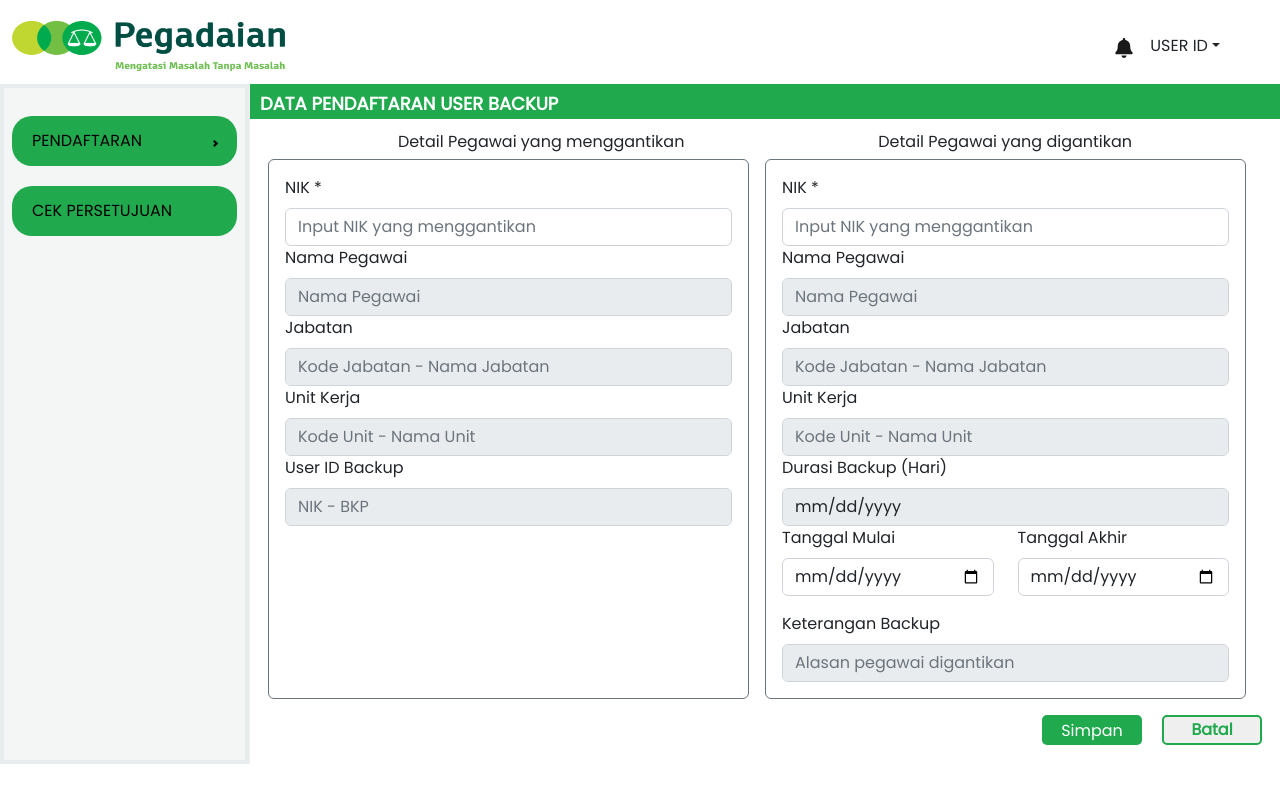
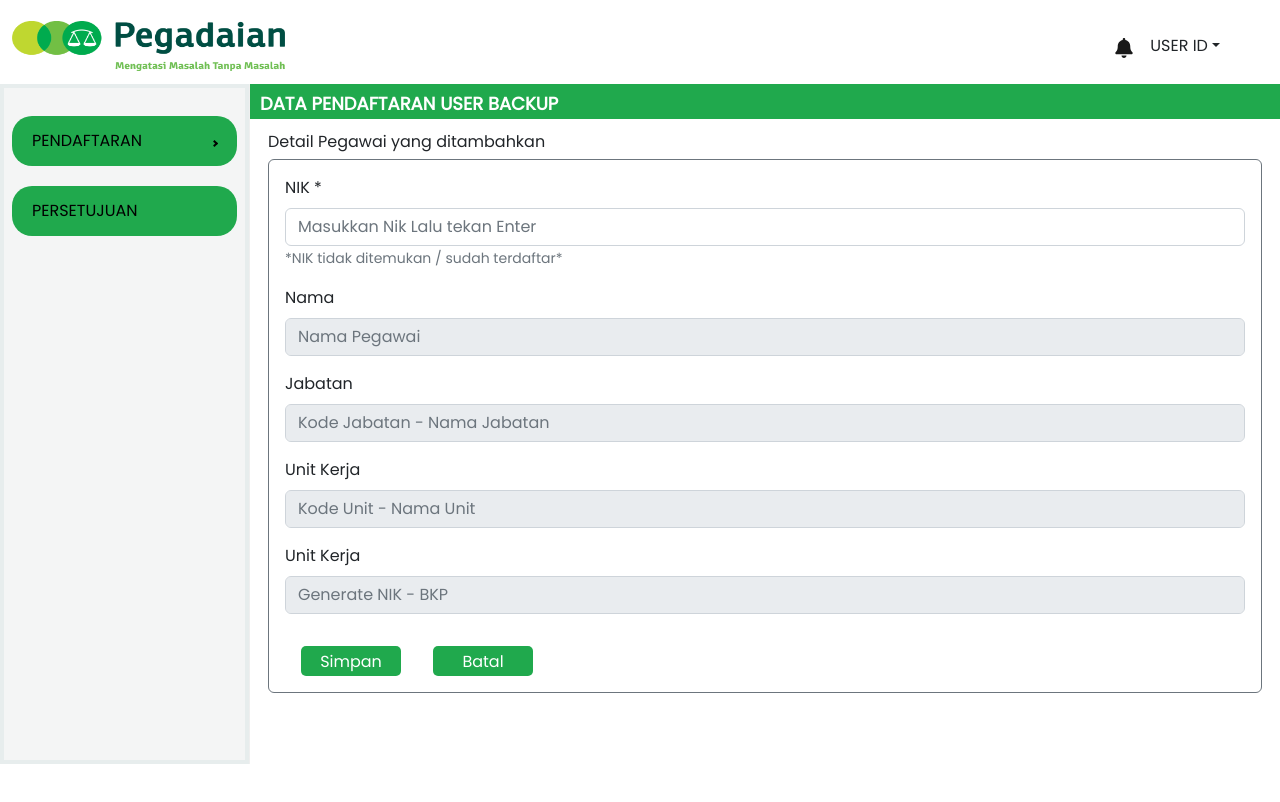
Before and after one commit to AssiddiqieElzaP/pegadaian-webSSO, a React (Create React App) app: page / in a window 1280 px wide. Shown: the top 802 px of the page. Built offline with nearby package versions, Linux system fonts and the light colour scheme.

Commit message:
refactor: changing some code on pages

```diff
--- a/src/component/form/addBackup.jsx
+++ b/src/component/form/addBackup.jsx
@@ -21,7 +21,7 @@ function AddBackup() {
                         <Form.Control type="text" placeholder="Nama Pegawai" disabled />
                      </Form.Group>
                      <Form.Group className="mb-3" controlId="formBasicEmail">
-                        <Form.Label>Jabatan address</Form.Label>
+                        <Form.Label>Jabatan</Form.Label>
                         <Form.Control type="text" placeholder="Kode Jabatan - Nama Jabatan" disabled />
                      </Form.Group>
                      <Form.Group className="mb-3" controlId="formBasicEmail">
--- a/src/component/form/registerBackup.jsx
+++ b/src/component/form/registerBackup.jsx
@@ -39,6 +39,7 @@ function RegisterBackup() {
                   required
                   type="number"
                   placeholder="Input NIK yang menggantikan"
+                  className="mb-3"
                 />
                 <Form.Control.Feedback>NIK sudah sesuai</Form.Control.Feedback>
                 <Form.Control.Feedback type="invalid">
@@ -52,6 +53,7 @@ function RegisterBackup() {
                   disabled
                   type="text"
                   placeholder="Nama Pegawai"
+                  className="mb-3"
                 />
               </Form.Group>
               <Form.Group md="4" controlId="validation3">
--- a/src/component/sidebar.jsx
+++ b/src/component/sidebar.jsx
@@ -1,4 +1,5 @@
 import { Sidebar, Menu, MenuItem, SubMenu } from "react-pro-sidebar";
+import { Link } from "react-router-dom";
 
 const SidebarMenu = () => {
   return (
@@ -6,10 +7,10 @@ const SidebarMenu = () => {
       <Sidebar className="sidebar p-1">
         <Menu className="p-2">
           <SubMenu label="PENDAFTARAN" className="btn-sidebar">
-            <MenuItem> Penambahan </MenuItem>
-            <MenuItem> Pergantian </MenuItem>
+            <MenuItem component={<Link to="/"/>}> Penambahan </MenuItem>
+            <MenuItem component={<Link to="/replacedRegister"/>}> Pergantian </MenuItem>
           </SubMenu>
-          <MenuItem className="btn-sidebar"> CEK PERSETUJUAN </MenuItem>
+          <MenuItem component={<Link to="/approval"/>} className="btn-sidebar"> PERSETUJUAN </MenuItem>
         </Menu>
       </Sidebar>
     </div>
--- a/src/index.js
+++ b/src/index.js
@@ -4,13 +4,14 @@ import './index.css';
 import App from './App';
 import 'bootstrap/dist/css/bootstrap.min.css';
 import { ProSidebarProvider } from 'react-pro-sidebar';
+import { BrowserRouter } from 'react-router-dom';
 const root = ReactDOM.createRoot(document.getElementById('root'));
 root.render(
-  <React.StrictMode>
+  <BrowserRouter>
     <div>
       <ProSidebarProvider>
         <App />
       </ProSidebarProvider>
     </div>
-  </React.StrictMode>
+  </BrowserRouter>
 );
--- a/src/pages/regist-user-backup/addRegist.jsx
+++ b/src/pages/regist-user-backup/addRegist.jsx
@@ -3,8 +3,8 @@ import React from 'react'
 import { Container} from 'react-bootstrap'
 // import DashboardForm from '../../component/form/dashboardForm'
 // import TablefromAdd from '../../component/table/tablefromAdd'
-// import AddBackup from '../../component/form/addBackup'
-import RegisterBackup from '../../component/form/registerBackup'
+import AddBackup from '../../component/form/addBackup'
+// import RegisterBackup from '../../component/form/registerBackup'
 
 function AddRegist() {
   return (
@@ -14,8 +14,8 @@ function AddRegist() {
             <h4 className='title-head mx-2'>DATA PENDAFTARAN USER BACKUP</h4>
             {/* <DashboardForm/>
             <TablefromAdd/> */}
-            {/* <AddBackup/> */}
-            <RegisterBackup/>
+            <AddBackup/>
+            {/* <RegisterBackup/> */}
         </div>
     </Container>
     </>
```
Also changed, not shown: src/pages/regist-user-backup/replaceUser.jsx (+9 -0 lines).
